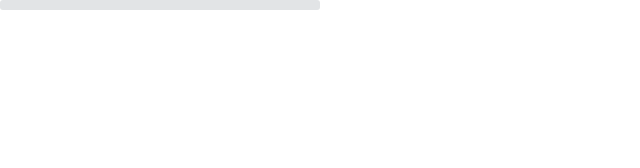
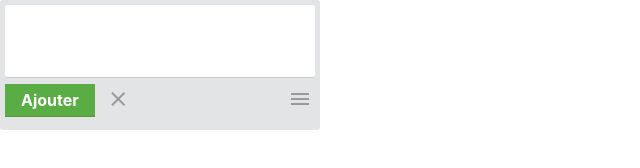
Before and after one commit to Mat67/Gestion-tickets, a browser extension: page index.html in a window 1280 px wide. Shown: the whole page, without its empty margins (0-640 px from the left). Drawn offline with nearby package versions, Linux system fonts and the light colour scheme.

Commit message:
ajout des icones de saisie

```diff
--- a/css/style.css
+++ b/css/style.css
@@ -1,5 +1,9 @@
 body {
     width: 320px;
+}
+
+div {
+    display: block;
 }
 
 .list {
@@ -282,3 +286,152 @@ div {
     top: 0;
     width: 100%;
 }
+
+.card-composer {
+    padding-bottom: 8px;
+}
+
+.open-card-composer {
+    border-radius: 0 0 3px 3px;
+    border-style: none;
+    color: #838c91;
+    display: block;
+    -webkit-box-flex: 0;
+    -ms-flex: 0 0 auto;
+    flex: 0 0 auto;
+    padding: 8px 10px;
+    position: relative;
+    text-decoration: none;
+    -webkit-user-select: none;
+    -moz-user-select: none;
+    -ms-user-select: none;
+    user-select: none;
+    background-color: #e2e4e6;
+    z-index: 10;
+    overflow: hidden;
+}
+
+.card-composer {
+    padding-bottom: 8px;
+}
+
+.cc-controls-section {
+    float: left;
+}
+
+.cc-controls-section.mod-right {
+    float: right;
+}
+
+input.mod-compact, input.mod-no-top-bottom-margin {
+    margin-top: 0;
+    margin-bottom: 0
+}
+
+input.mod-compact {
+    min-height: 32px;
+    padding: 4px 16px;
+    vertical-align: top
+}
+
+.button-link.primary {
+    background: #61bd4f;
+    border-color: #61bd4f;
+    border-bottom-color: #519839;
+    color: #fff
+}
+
+.hide {
+    display: none
+}
+
+.button.primary, button.primary, input[type=button].primary, input[type=submit].primary {
+    background: #5aac44;
+    -webkit-box-shadow: 0 1px 0 #519839;
+    box-shadow: 0 1px 0 #519839;
+    color: #fff;
+    -webkit-transition: backgroun .3s ease;
+    -webkit-transition: background .3s ease;
+    transition: background .3s ease;
+}
+
+.button, button, input[type=button], input[type=submit] {
+    background: -webkit-gradient(linear,left top,left bottom,from(#d6dadc),to(#cdd2d4));
+    background: linear-gradient(180deg,#d6dadc 0,#cdd2d4);
+    border: none;
+    -webkit-box-shadow: 0 1px 0 #959da1;
+    box-shadow: 0 1px 0 #959da1;
+    cursor: pointer;
+    display: inline-block;
+    font-weight: 700;
+    line-height: 22px;
+    margin: 8px 4px 0 0;
+    padding: 5px 16px;
+    text-align: center;
+}
+
+input.mod-compact {
+    min-height: 32px;
+    padding: 4px 16px;
+    vertical-align: top;
+}
+
+input.mod-compact, input.mod-no-top-bottom-margin {
+    margin-top: 0;
+    margin-bottom: 0;
+}
+
+button, html input[type=button], input[type=reset], input[type=submit] {
+    -webkit-appearance: button;
+    cursor: pointer;
+}
+
+.icon-lg, .icon-sm {
+    color: #999;
+    padding: 3px;
+}
+
+.icon-lg {
+    height: 32px;
+    font-size: 20px;
+    line-height: 30px;
+    width: 30px;
+}
+
+.icon-lg, .icon-sm {
+    -webkit-font-smoothing: antialiased;
+    -moz-osx-font-smoothing: grayscale;
+    display: inline-block;
+    font-family: trellicons;
+    font-style: normal;
+    font-weight: 400;
+    line-height: 1;
+    text-align: center;
+    text-decoration: none;
+}
+
+element.style {
+    overflow: hidden;
+    word-wrap: break-word;
+    resize: none;
+    height: 54px;
+}
+textarea.list-card-composer-textarea, textarea.list-card-composer-textarea:focus {
+    background: none;
+    border: none;
+    -webkit-box-shadow: none;
+    box-shadow: none;
+    height: auto;
+    margin-bottom: 4px;
+    max-height: 162px;
+    min-height: 54px;
+    overflow-y: auto;
+    padding: 0;
+    width: 300px;
+}
+
+.textarea {
+    resize: vertical;
+    -webkit-transition: background 85ms ease-in,border-color 85ms ease-in;
+    transition: background 85ms ease-in,border-color 85ms ease-in;
+}
--- a/index.html
+++ b/index.html
@@ -3,6 +3,7 @@
 <head>
     <title>Angular Todo Chrome Extension</title>
     <link rel="stylesheet" type="text/css" href="css/style.css">
+    <link href="https://fonts.googleapis.com/icon?family=Material+Icons" rel="stylesheet">
     <link rel="stylesheet" href="https://maxcdn.bootstrapcdn.com/bootstrap/4.0.0/css/bootstrap.min.css" integrity="sha384-Gn5384xqQ1aoWXA+058RXPxPg6fy4IWvTNh0E263XmFcJlSAwiGgFAW/dAiS6JXm" crossorigin="anonymous">
 </head>
 <body>
--- a/views/home.html
+++ b/views/home.html
@@ -1,8 +1,30 @@
 <div class='list' ng-controller="trelloController">
+    <div>
+        <card carte='carte' ng-repeat='carte in cartes' />
+    </div>
 
-    <card carte='carte' ng-repeat='carte in cartes'/>
-    <div class='row' ng-if="cartes.length === 0">
-        <span>Aucune carte trouvée pour le tiket N° {{ ticketId }}</span>
-        <button>Créer une carte</button>
+
+    <div class="card-composer">
+        <div class="list-card">
+            <div class="list-card-details ">
+                <div class="list-card-labels"></div>
+                <textarea class="list-card-composer-textarea" dir="auto" placeholder="" style="overflow: hidden; word-wrap: break-word; resize: none; height: 54px;"></textarea>
+                <div class="list-card-members"></div>
+            </div>
+        </div>
+
+        <div class="cc-controls u-clearfix">
+            <div class="cc-controls-section">
+                <input class="primary confirm mod-compact js-add-card" type="submit" value="Ajouter">
+                <i class="material-icons icon-lg">clear</i>
+            </div>
+            <div class="cc-controls-section mod-right">
+                <i class="material-icons icon-lg">menu</i>
+            </div>
+        </div>
     </div>
 </div>
+
+
+
+<a class="open-card-composer hide" href="#">Ajouter une carte…</a>
```
